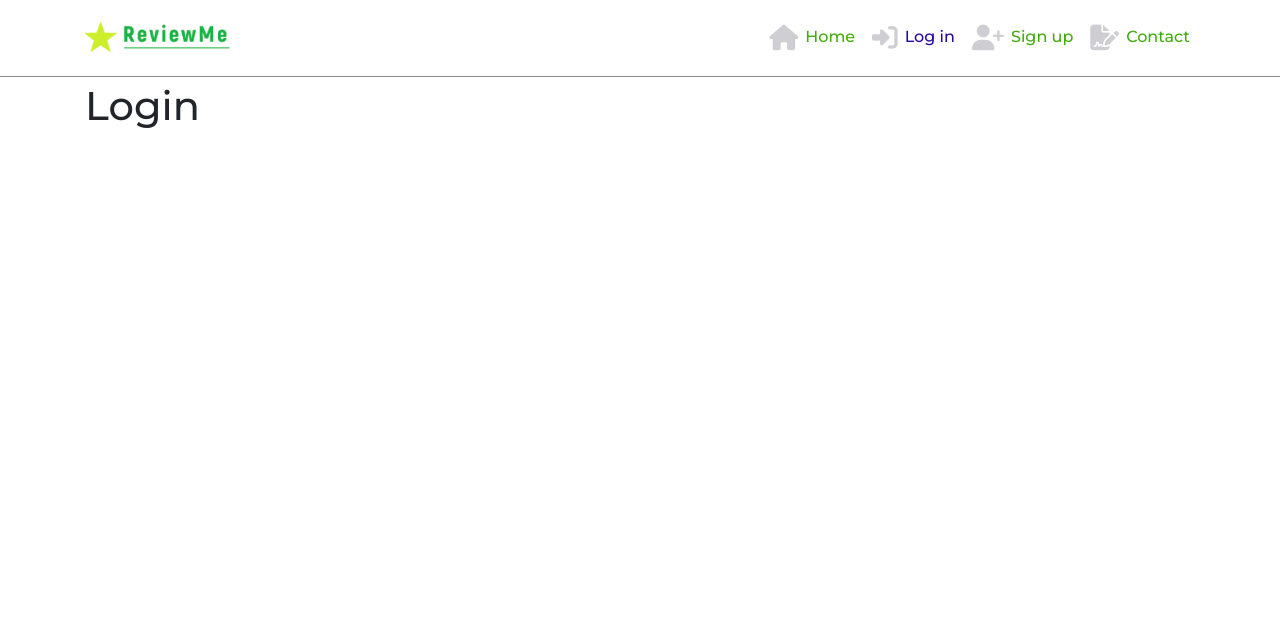
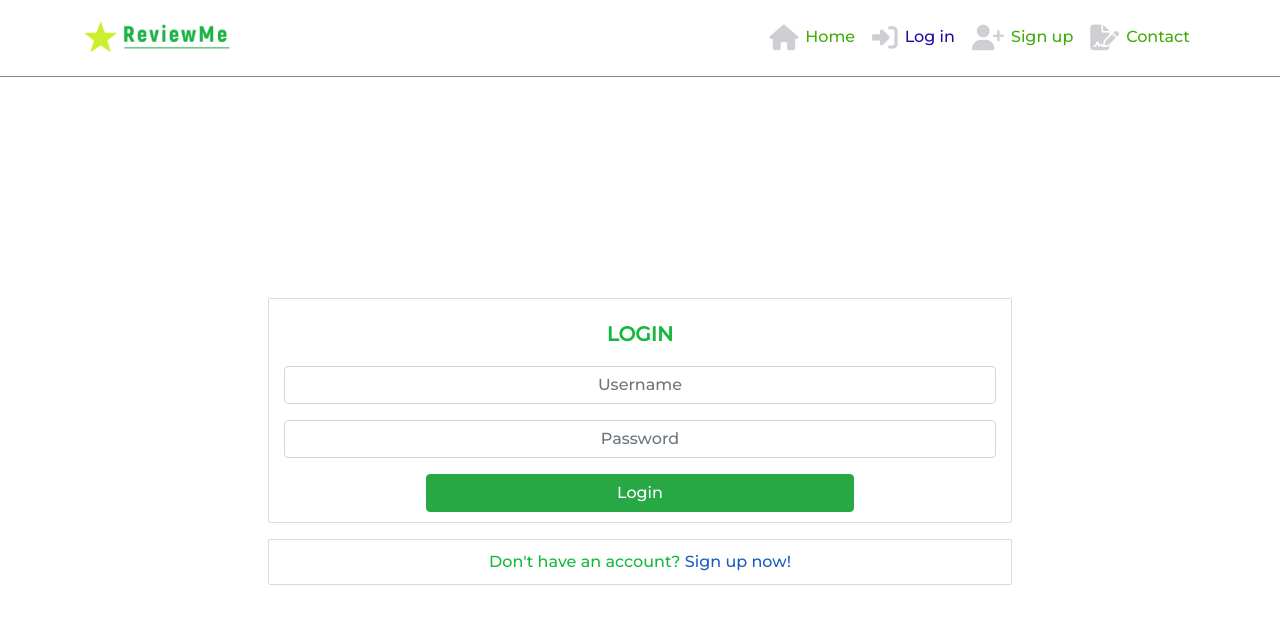
Before and after one commit to aimansae/reviewme, a React (Create React App) app: page /login in a window 1280 px wide. Shown: the top 624 px of the page. Built offline with nearby package versions, Linux system fonts and the light colour scheme.

Commit message:
Add login form and validation

```diff
--- a/src/App.js
+++ b/src/App.js
@@ -4,6 +4,7 @@ import Container from 'react-bootstrap/Container';
 import { Route, Switch } from 'react-router-dom'
 import './api/axiosDefaults'
 import SignUpForm from './pages/auth/SignUpForm';
+import LoginForm from './pages/auth/LoginForm';
 
 function App() {
   return (
@@ -12,7 +13,7 @@ function App() {
       <Container className={styles.Spacing}>
         <Switch>
           <Route exact path='/' render={() => <h1>Home Page</h1>} />
-          <Route exact path='/login' render={() => <h1>Login</h1>} />
+          <Route exact path='/login' render={() => <LoginForm/>} />
           <Route exact path='/signup' render={() => <SignUpForm/>} />
           <Route exact path='/contact' render={() => <h1>Contact</h1>} />
 
--- /dev/null
+++ b/src/pages/auth/LoginForm.js
@@ -0,0 +1,115 @@
+import React, { useState } from "react";
+
+import Form from "react-bootstrap/Form";
+import Alert from "react-bootstrap/Alert";
+import Button from "react-bootstrap/Button";
+import Col from "react-bootstrap/Col";
+import Row from "react-bootstrap/Row";
+import Container from "react-bootstrap/Container";
+
+import { Link, useHistory } from "react-router-dom";
+
+import styles from "../../styles/SignInUpForm.module.css";
+import btnStyles from "../../styles/Button.module.css";
+import appStyles from "../../App.module.css";
+import axios from "axios";
+
+function LoginForm() {
+
+  const [loginData, setLoginData] = useState({
+    username: '',
+    password: '',
+  })
+
+  //destructuring signUpData
+  const { username, password } = loginData
+
+  const [errors, setErrors] = useState({})
+
+  const history = useHistory()
+  // onchange handler
+
+  const handleChange = (event) => {
+    setLoginData({
+      ...loginData,
+      [event.target.name]: event.target.value
+    })
+  }
+
+  // form submit handler
+
+  const handleSubmit = async (event) => {
+    // to avoid that the page refreshes
+    event.preventDefault();
+    try{
+      await axios.post('/dj-rest-auth-login/')
+      history.push('/')
+    }catch(err){
+      setErrors(err.response?.data)
+
+    }
+  }
+
+
+  return (
+    <Row className={styles.Row}>
+      <Col className="my-auto py-2 p-md-2 offset-2" md={8}>
+        <Container className={appStyles.Content}>
+          <h1 className={styles.Header}>login</h1>
+          {/* Add your form here */}
+          <Form onSubmit={handleSubmit}>
+            <Form.Group controlId="username">
+              <Form.Label className="d-none">username</Form.Label>
+              <Form.Control
+                className={styles.Input}
+                type="text"
+                placeholder="Username"
+                name="username"
+                value={username}
+                onChange={handleChange}
+              />
+
+            </Form.Group>
+
+            {errors.username?.map((message, idx) => (
+            <Alert className="text-center"
+            variant="danger"
+            key={idx}>{message}
+            </Alert>
+            ))}
+
+            <Form.Group controlId="password">
+              <Form.Label className="d-none">password</Form.Label>
+              <Form.Control
+                className={styles.Input}
+                type="password"
+                placeholder="Password"
+                name="password"
+                value={password}
+                onChange={handleChange}
+              />
+            </Form.Group>
+            {errors.password?.map((message, idx) =>(
+            <Alert className="text-center"
+            variant="danger"
+            key={idx}>{message}
+            </Alert>
+             ))}
+
+            <Button variant='success' className={`${btnStyles.Button} ${btnStyles.Wide} ${btnStyles.Bright}`}>
+              Login
+            </Button>
+          </Form>
+        </Container>
+        <Container className={`mt-3 ${appStyles.Content}`}>
+          <Link className={styles.Link} to="/signup">
+            Don't have an account? <span>Sign up now!</span>
+          </Link>
+        </Container>
+      </Col>
+
+    </Row>
+  );
+}
+
+export default LoginForm;
--- a/src/pages/auth/SignUpForm.js
+++ b/src/pages/auth/SignUpForm.js
@@ -5,7 +5,7 @@ import styles from "../../styles/SignInUpForm.module.css";
 import btnStyles from "../../styles/Button.module.css";
 import appStyles from "../../App.module.css";
 
-import { Form, Button, Image, Col, Row, Container, Alert } from "react-bootstrap";
+import { Form, Button, Col, Row, Container, Alert } from "react-bootstrap";
 import axios from "axios";
 
 const SignUpForm = () => {
@@ -44,7 +44,7 @@ const SignUpForm = () => {
     return (
         <Row className={styles.Row}>
             <Col className="my-auto py-2 p-md-2 offset-2" md={8}>
-                <Container className={`${appStyles.Content}`}>
+                <Container className={appStyles.Content}>
                     <h1 className={styles.Header}>sign up</h1>
 
                     <Form onSubmit={handleSubmit}>
--- a/src/styles/SignInUpForm.module.css
+++ b/src/styles/SignInUpForm.module.css
@@ -34,11 +34,3 @@
   .Container {
     padding: 30px 10px;
   }
-
-  .SignInCol {
-    height: 320px;
-  }
-
-  .SignUpCol {
-    height: 375px;
-  }
```
